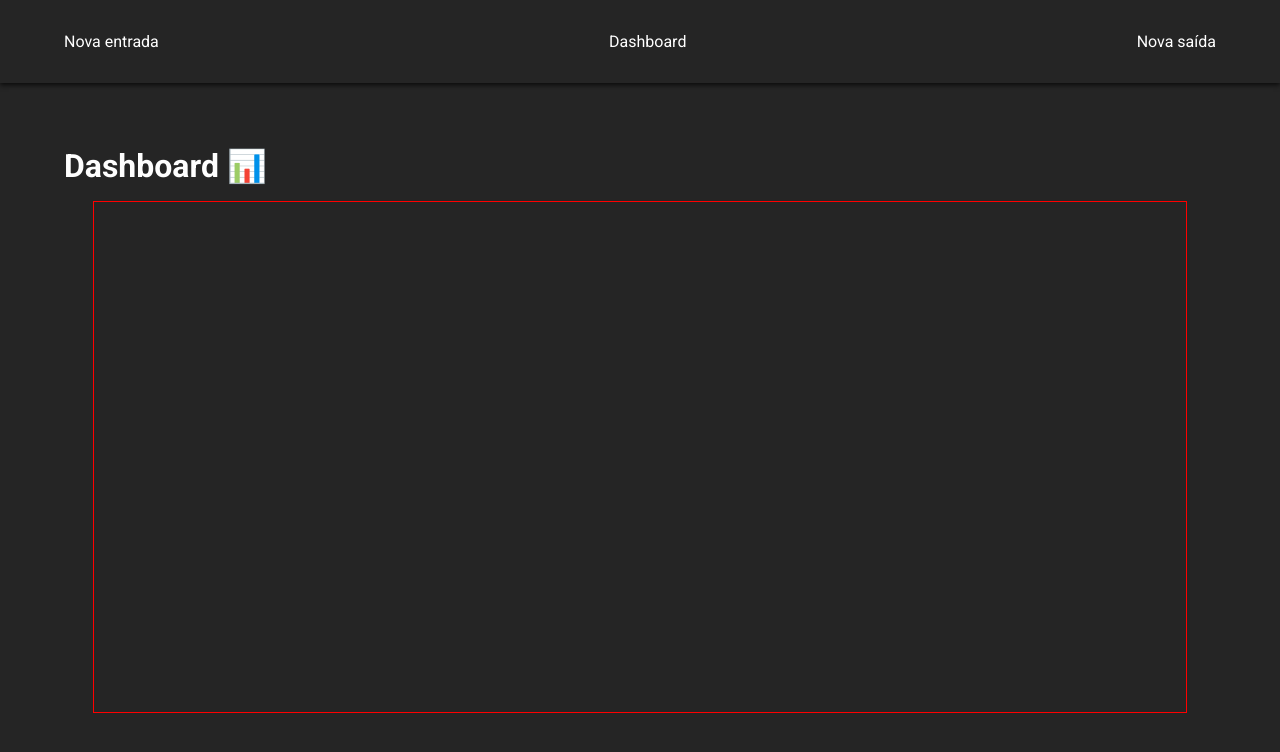
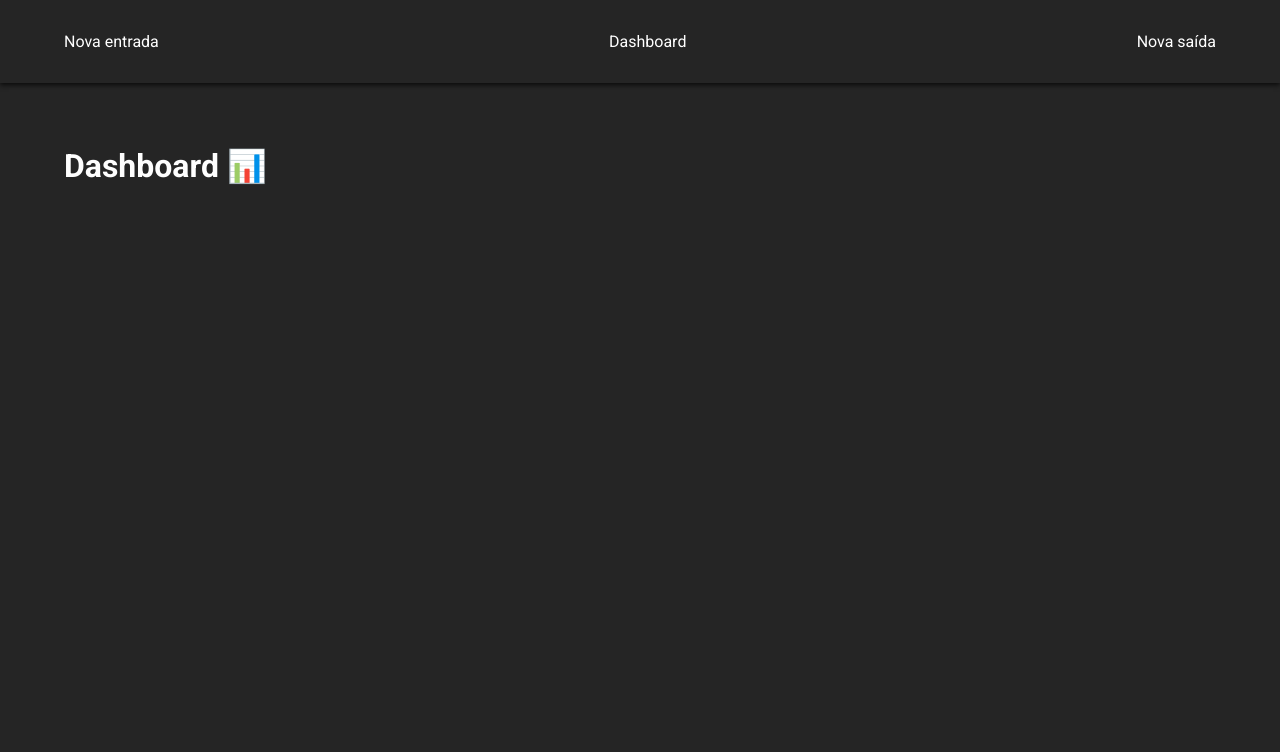
Before and after one commit to GuilhermeWilker/Finance, a Vue app: page / in a window 1280 px wide. Shown: the top 752 px of the page. Built offline with nearby package versions, Linux system fonts and the light colour scheme.

Commit message:
feat: Recuperando os dados da localStorage, na HomeView

```diff
--- a/src/views/HomeView.vue
+++ b/src/views/HomeView.vue
@@ -1,11 +1,26 @@
 <script setup>
 import Dashboard from '../components/Dashboard.vue'
+import { ref, onMounted } from 'vue'
+
+const transactions = ref([])
+
+onMounted(() => {
+  const storedTransactions = localStorage.getItem('transactions')
+
+  if (storedTransactions) {
+    transactions.value = JSON.parse(storedTransactions)
+  }
+})
 </script>
 
 <template>
   <main>
     <h1>Dashboard 📊</h1>
 
-    <Dashboard />
+    <div v-for="transaction in transactions" key="index">
+      <p>{{ transaction.type }} | {{ transaction.value }}</p>
+    </div>
+
+    <!-- <Dashboard /> -->
   </main>
 </template>
```
